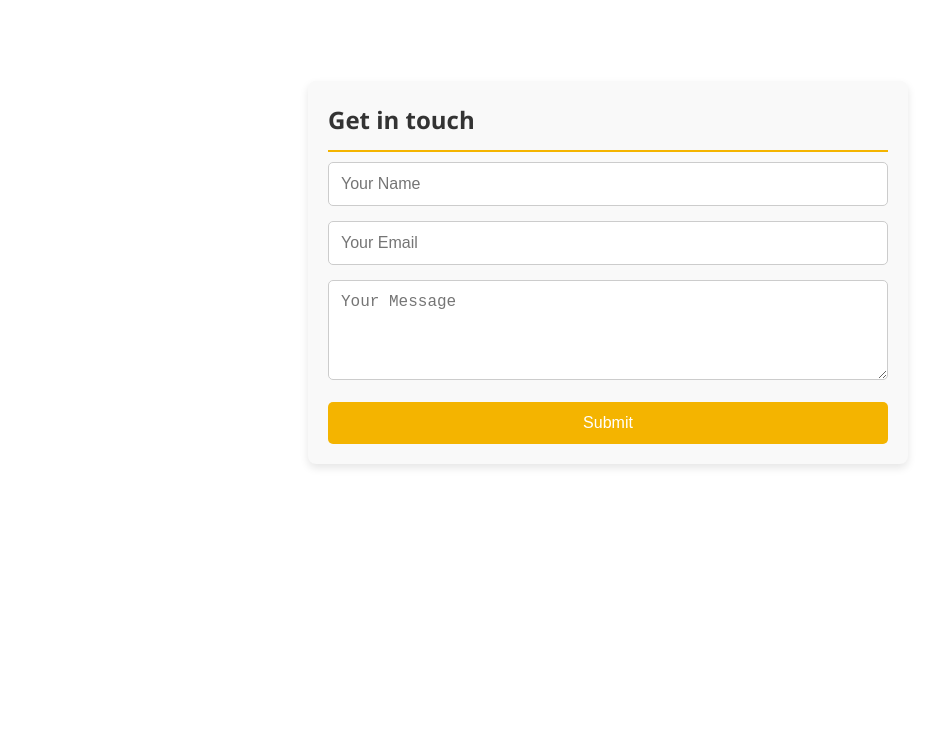
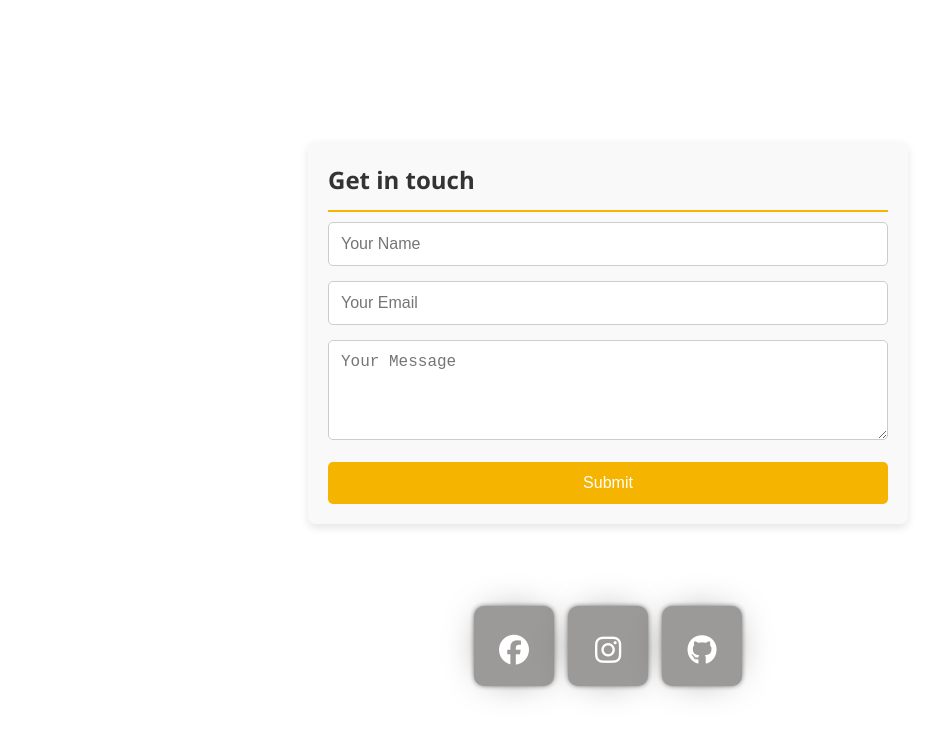
Before and after one commit to WebLotDev/WebLotV3, a plain HTML site: page index.html in a window 1280 px wide. Shown: the part 2353-3089 px from the top of the page, without its empty margins (32-970 px from the left). Before the commit the page ends 2881 px from the top, so only its background shows below. Drawn offline with Linux system fonts and the light colour scheme.

Commit message:
Add files via upload

```diff
--- a/index.html
+++ b/index.html
@@ -8,6 +8,8 @@
     <link rel="stylesheet" href="menu.css">
     <link rel="stylesheet" href="mobile.css">
     <link rel="stylesheet" href="contact.css">
+    <link rel="stylesheet" href="https://cdnjs.cloudflare.com/ajax/libs/font-awesome/6.6.0/css/all.min.css">
+    <link rel="stylesheet" href="social.css">
 
 </head>
 <body>
@@ -210,19 +212,16 @@
 
 
         </form>
-    </div>
+        <br><br><br>
+            <section class="ss-icon container" style="text-align: center;">
+                <a class="sociallink" href="#"><article><span class="fa-brands  fa-facebook" aria-hidden="true"></span></article></a>
+                <a class="sociallink" href="https://www.instagram.com/weblot_dev" target="_blank"><article><span class="fa-brands fa-instagram" aria-hidden="true"></span></article></a>
+                <a class="sociallink" href="https://github.com/WebLotDev" target="_blank"><article><span class="fa-brands fa-github" aria-hidden="true"></span></article></a>
+              </section>
     </section>
     <footer>
         <div class="container">
             <p>&copy; 2024 WebLot. All rights reserved.</p>
-
-
-            <!-- <div class="socials">
-                <a href="#"><i class="fab fa-facebook-f"></i></a>
-                <a href="#"><i class="fab fa-twitter"></i></a>
-                <a href="#"><i class="fab fa-linkedin-in"></i></a>
-                <a href="#"><i class="fab fa-instagram"></i></a>
-            </div> -->
         </div>
     </footer>
     <script src="script.js"></script>
--- /dev/null
+++ b/social.css
@@ -0,0 +1,82 @@
+.sociallink {
+    display: inline-block;
+    position: relative;
+    width: 80px;
+    height: 80px;
+    margin: 5px;
+  }
+
+
+
+  article {
+    cursor: pointer;
+    display: block;
+    position: absolute;
+    border-radius: 10px;
+    font-size: 30px;
+    width: 100%;
+    height: 100%;
+    background-color: #9c9999;
+    box-shadow: 0 0 6px -2px #000, 0 0 45px -20px #000;
+    color: #fff;
+    line-height: 90px;
+    transform: perspective(300px) rotateY(0deg);
+    transition: transform 0.4s linear, background-color 0s linear 0.2s, color 0s linear 0.2s;
+  }
+
+  .sociallink:nth-child(1):hover article {
+    background-color: #3B5998;
+}
+
+
+  .sociallink:nth-child(2):hover article {background: linear-gradient(45deg, #FD1D1D, #F56040, #FFC837);}
+
+  .sociallink:nth-child(3):hover article {
+    background-color: #0c0a0a;
+  }
+
+  .sociallink:nth-child(4):hover article {
+    background: linear-gradient(45deg, #FF0000, #CC0000, #990000);
+  }
+
+  .sociallink:nth-child(5):hover article {
+    background-color: #000000;
+  }
+
+  .sociallink:nth-child(6):hover article {
+    background-color: #ff1717;
+  }
+
+  .sociallink:hover article {
+    transform: perspective(300px) rotateY(180deg);
+    color: #eee;
+    transition: transform 0.2s linear, background-color 0s linear 0.1s, color 0s linear 0.1s;
+  }
+
+  span {
+    transition: transform 0s linear 0.2s, text-shadow 0s linear 0.2s;
+    display: block;
+    -webkit-font-smoothing: subpixel-antialiased;
+    font-smoothing: antialiased;
+  }
+
+  .sociallink:hover span {
+    transition: transform 0s linear 0.1s, text-shadow 0s linear 0.1s;
+    transform: scale(-1, 1);
+    text-shadow: 0 0 50px rgba(255, 255, 255, 0.5);
+  }
+
+  .ss-icon {
+    font-family: "SSSocial";
+    font-style: normal;
+    font-weight: normal;
+    text-decoration: none;
+    text-rendering: optimizeLegibility;
+    white-space: nowrap;
+    -moz-font-feature-settings: "liga=1";
+    -moz-font-feature-settings: "liga";
+    -ms-font-feature-settings: "liga" 1;
+    -o-font-feature-settings: "liga";
+    font-feature-settings: "liga";
+    -webkit-font-smoothing: antialiased;
+  }
```
